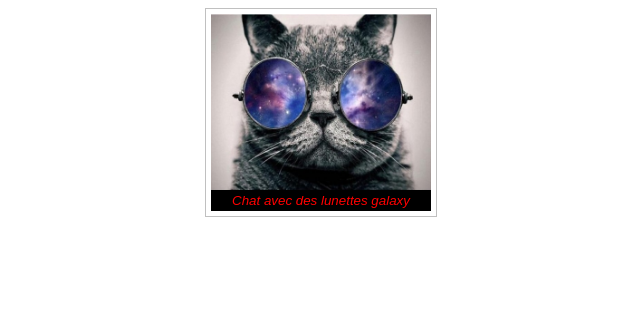
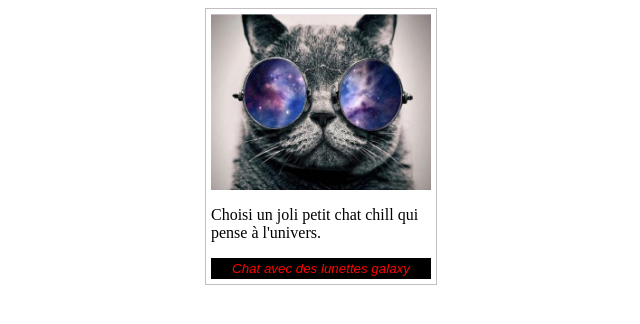
Before and after one commit to gaedicoger/gaedicoger, a plain HTML site: page Katas_HTML/Kata3_image/index.html in a window 1280 px wide. Shown: the whole page, without its empty margins (319-959 px from the left). Drawn offline with Linux system fonts and the light colour scheme.

Commit message:
Ajout d'un contenu descriptif

```diff
--- a/Katas_HTML/Kata3_image/index.html
+++ b/Katas_HTML/Kata3_image/index.html
@@ -12,6 +12,7 @@
         src="chat-avec-des-lunettes-galaxy.jpg"
         alt="Chat avec des lunettes galaxy"
       />
+      <p>Choisi un joli petit chat chill qui pense à l'univers.</p>
       <figcaption>Chat avec des lunettes galaxy</figcaption>
     </figure>
   </body>
```
